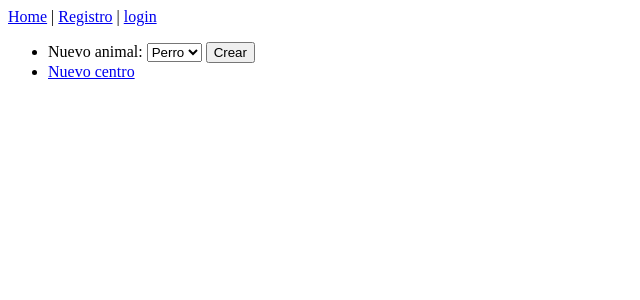
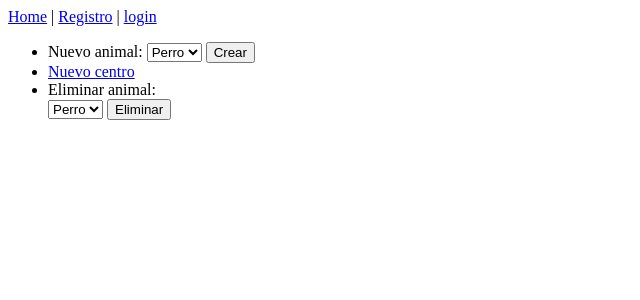
Before and after one commit to RobertTrif/PetShelter, a Django app: page /administracion/ in a window 1280 px wide. Shown: the top 300 px of the page, without its empty margins (0-640 px from the left). Run offline with Django 4.2, Linux system fonts and the light colour scheme.

Commit message:
Mergewithadria

```diff
--- a/features/environment.py.py
+++ b/features/environment.py.py
@@ -1,7 +1,7 @@
 from splinter.browser import Browser
 
+
 def before_all(context):
-    print("holaaaaaaaaaaaaaaaaaaaaaaa\n")
     context.browser = Browser()
 
 def after_all(context):
--- a/principal/templates/administracion.html
+++ b/principal/templates/administracion.html
@@ -12,4 +12,15 @@
         </form>
     </li>
     <li><a href={% url 'New_centro' %}>Nuevo centro</a></li>
+    <li>
+        <label>Eliminar animal:</label>
+        <form name="eliminar_animal">
+            <select name="menu">
+                <option value="perro">Perro</option>
+                <option value="gato">Gato</option>
+                <option value="otro">Otro</option>
+            </select>
+            <input type="button" onClick="location='/administracion/eliminar_animal/' + document.eliminar_animal.menu.value + '/';" value="Eliminar">
+        </form>
+    </li>
 </ul>
```
Also changed, not shown: principal/views.py (+3 -6 lines), db.sqlite3. Lines whose indentation alone changed are shown as unchanged.
